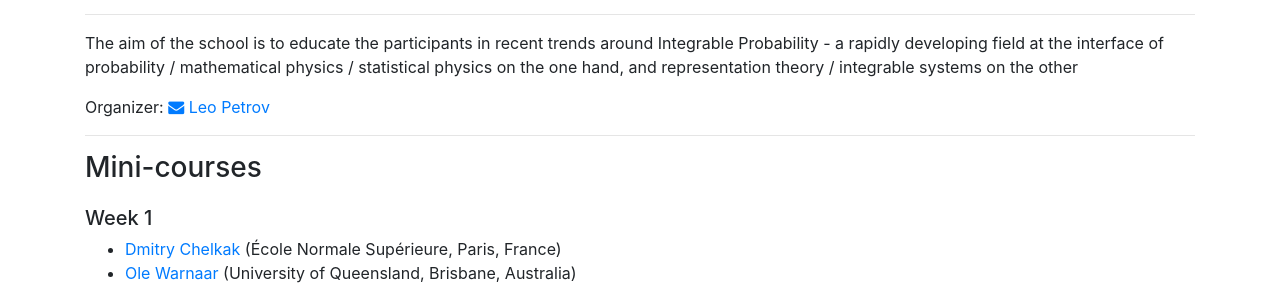
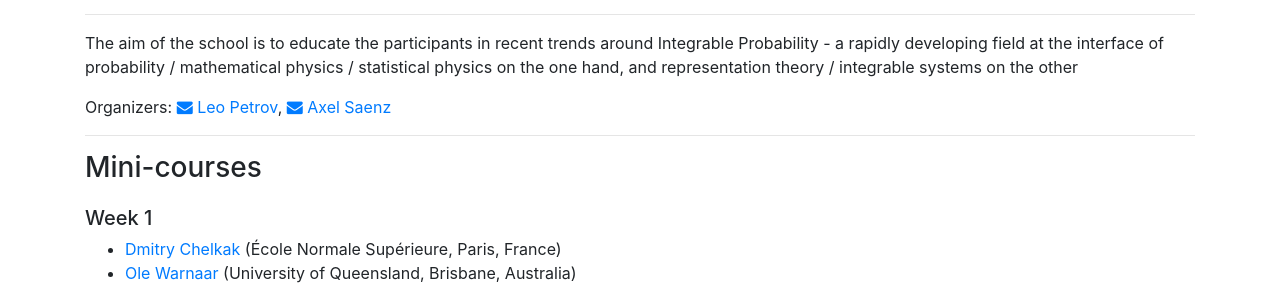
Before and after one commit to int-prob/int-prob-code, a Jekyll site: the page built from vipss2019/index.md, in a window 1280 px wide. Shown: the part 492-783 px from the top of the page. Built offline with Jekyll 4.4.1, drawn with Linux system fonts in a browser that asks for light colours; nearby versions of some CDN libraries.

Commit message:
add Axel

```diff
--- a/vipss2019/index.md
+++ b/vipss2019/index.md
@@ -18,7 +18,8 @@ permalink: /vipss2019/
 
 The aim of the school is to educate the participants in recent trends around Integrable Probability - a rapidly developing field at the interface of probability / mathematical physics / statistical physics on the one hand, and representation theory / integrable systems on the other
 
-Organizer: <a href="mailto:lenia.petrov@gmail.com"><i class="fa fa-envelope" aria-hidden="true"></i> Leo Petrov</a>
+Organizers: <a href="mailto:lenia.petrov@gmail.com"><i class="fa fa-envelope" aria-hidden="true"></i> Leo Petrov</a>,
+<a href="mailto:ais6a@virginia.edu"><i class="fa fa-envelope" aria-hidden="true"></i> Axel Saenz</a>
 
 ---
 
```
